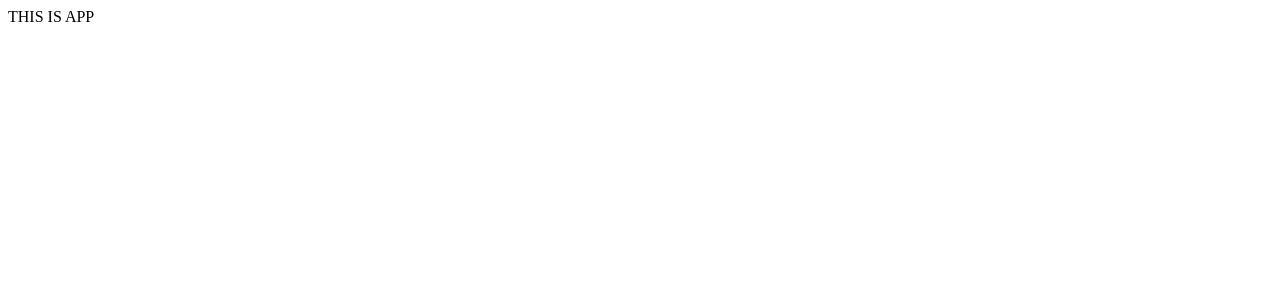
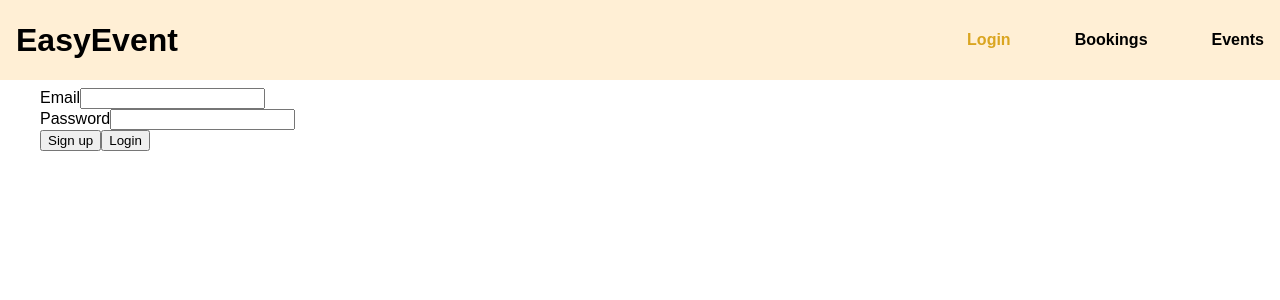
Before and after one commit to LukasZvikas/graphqlProject, a React (Create React App) app in the folder client/: page /auth in a window 1280 px wide. Shown: the top 300 px of the page. Built offline with nearby package versions, Linux system fonts and the light colour scheme.

Commit message:
Feature: added header

```diff
--- /dev/null
+++ b/client/src/App.css
@@ -0,0 +1,7 @@
+body {
+  font-family: sans-serif;
+}
+
+.main-content {
+  margin: 5.5rem 2rem;
+}
--- a/client/src/App.js
+++ b/client/src/App.js
@@ -1,8 +1,24 @@
 import React, { Component } from "react";
+import { Route, Switch } from "react-router-dom";
+import Header from "./components/navigation/header";
+import Login from "../src/pages/Auth/login";
+import "./App.css";
 
 class App extends Component {
   render() {
-    return <div>THIS IS APP</div>;
+    return (
+      <React.Fragment>
+        <Header />
+        <div className="main-content">
+        <Switch>
+          <Route path="/" component={null} exact />
+          <Route path="/auth" component={Login} />
+          <Route path="/events" component={null} />
+          <Route path="/bookings" component={null} />
+        </Switch>
+        </div>
+      </React.Fragment>
+    );
   }
 }
 
--- /dev/null
+++ b/client/src/components/navigation/header.css
@@ -0,0 +1,35 @@
+.navigation {
+  position: fixed;
+  top: 0;
+  left: 0;
+  width: 100%;
+  height: 3rem;
+  display: flex;
+  justify-content: space-between;
+  align-items: center;
+  background-color: papayawhip;
+  padding: 1rem;
+}
+
+.navigation__links ul {
+  display: flex;
+  list-style: none;
+  margin: 0;
+  padding: 0;
+}
+
+.navigation__links li {
+  margin: 0 2rem;
+}
+
+.navigation__links a {
+  text-decoration: none;
+  color: #000;
+  font-weight: bold;
+}
+
+.navigation__links a:hover,
+.navigation__links a.active
+{
+  color: goldenrod;
+}
--- /dev/null
+++ b/client/src/components/navigation/header.js
@@ -0,0 +1,28 @@
+import React from "react";
+import { NavLink } from "react-router-dom";
+import "./header.css";
+
+const Header = ({}) => {
+  return (
+    <div className="navigation">
+      <div className="navigation__logo">
+        <h1>EasyEvent</h1>
+      </div>
+      <nav className="navigation__links">
+        <ul>
+          <li>
+            <NavLink to="/auth">Login</NavLink>
+          </li>
+          <li>
+            <NavLink to="/bookings">Bookings</NavLink>
+          </li>
+          <li>
+            <NavLink to="/events">Events</NavLink>
+          </li>
+        </ul>
+      </nav>
+    </div>
+  );
+};
+
+export default Header;
--- a/client/src/index.js
+++ b/client/src/index.js
@@ -1,5 +1,11 @@
 import React from "react";
 import ReactDOM from "react-dom";
 import App from "./App";
+import { BrowserRouter } from "react-router-dom";
 
-ReactDOM.render(<App />, document.getElementById("root"));
+ReactDOM.render(
+  <BrowserRouter>
+    <App />
+  </BrowserRouter>,
+  document.getElementById("root")
+);
--- /dev/null
+++ b/client/src/pages/Auth/login.js
@@ -0,0 +1,24 @@
+import React, { Component } from "react";
+
+class Login extends Component {
+  render() {
+    return (
+      <form>
+        <div className="form-control">
+          <label htmlFor="email">Email</label>
+          <input type="email" id="email" />
+        </div>
+        <div className="form-control">
+          <label htmlFor="password">Password</label>
+          <input type="password" id="password" />
+        </div>
+        <div className="form-actions">
+          <button type="button">Sign up</button>
+          <button type="submit">Login</button>
+        </div>
+      </form>
+    );
+  }
+}
+
+export default Login;
```
